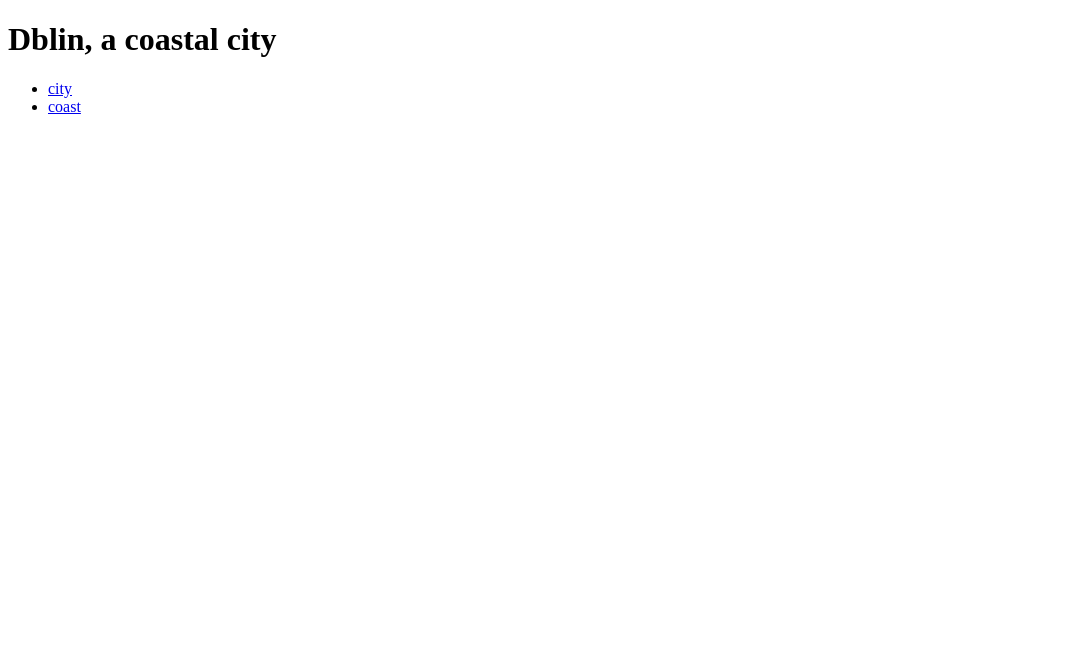
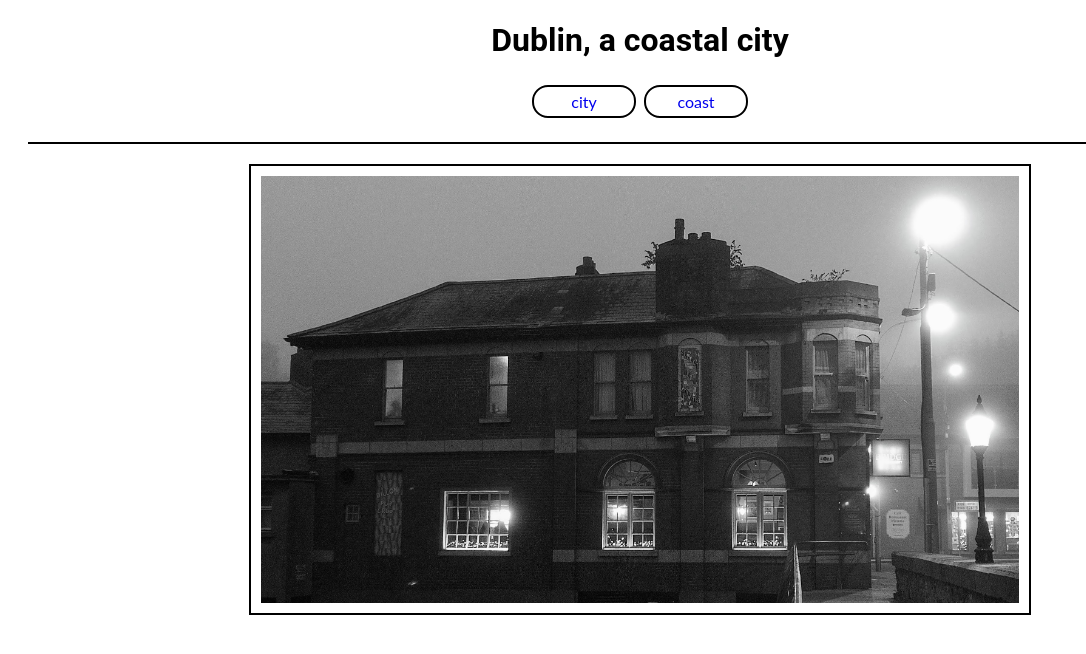
Before and after one commit to Piva84/dublin-photos, a plain HTML site: page index.html in a window 1280 px wide. Shown: the whole page, without its empty margins (0-1086 px from the left). Drawn offline with Linux system fonts and the light colour scheme.

Commit message:
feat:added images to the webpages

```diff
--- a/index.html
+++ b/index.html
@@ -3,19 +3,23 @@
 <head>
     <meta charset="UTF-8">
     <meta name="viewport" content="width=device-width, initial-scale=1.0">
+    <link rel="stylesheet" href="./assets/css/style.css">
     <title>Dublin</title>
 </head>
 <body>
-    <h1>Dblin, a coastal city</h1>
+    <h1>Dublin, a coastal city</h1>
     <nav>
         <ul>
             <li>
                 <a href="index.html">city</a>
             </li>
             <li>
-                <a href="coast.html">coast</a>
+                <a href="/assets/coast.html">coast</a>
             </li>
         </ul>
     </nav>
+    <section>
+        <img src="assets/images/city.jpg" alt="an image of urban Dublin">
+    </section>
 </body>
 </html>
```
Also changed, not shown: assets/coast.html (+3 -0 lines), assets/images/beach.jpg (added), assets/images/city.jpg (added).
